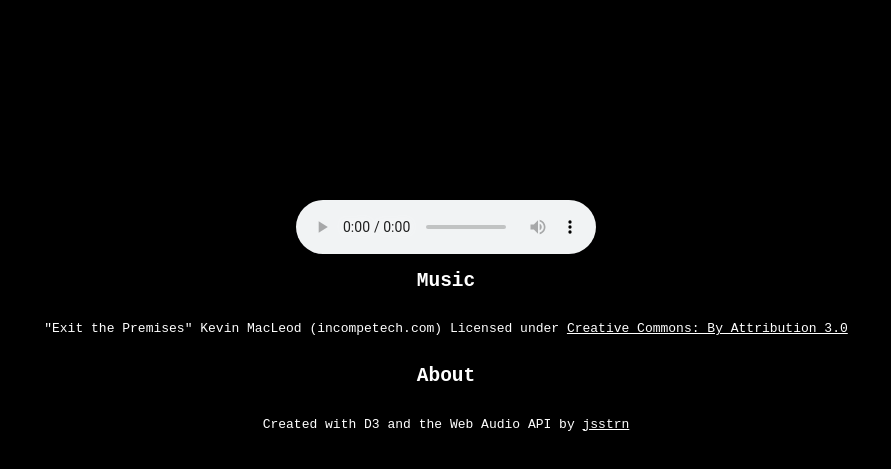
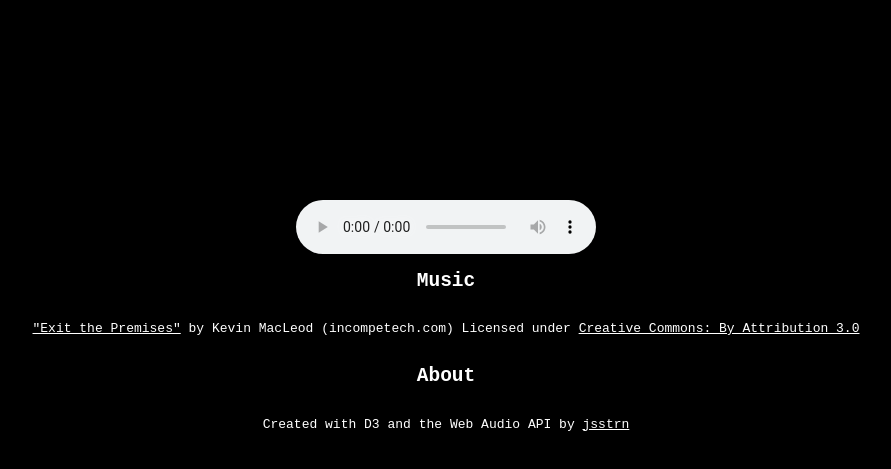
Before and after one commit to jsstrn/audio-visualizer, a plain HTML site: page index.html in a window 1280 px wide. Shown: the part 69-538 px from the top of the page, without its empty margins (194-1085 px from the left). Drawn offline with Linux system fonts and the light colour scheme.

Commit message:
Add link to music source in credits

```diff
--- a/index.html
+++ b/index.html
@@ -16,7 +16,7 @@
     </audio>
     <h2>Music</h2>
     <p>
-      "Exit the Premises" Kevin MacLeod (incompetech.com)
+      <a href="http://incompetech.com/music/royalty-free/index.html?isrc=USUAN1500029">"Exit the Premises"</a> by Kevin MacLeod (incompetech.com)
       Licensed under
       <a href="http://creativecommons.org/licenses/by/3.0/">
         Creative Commons: By Attribution 3.0
```
